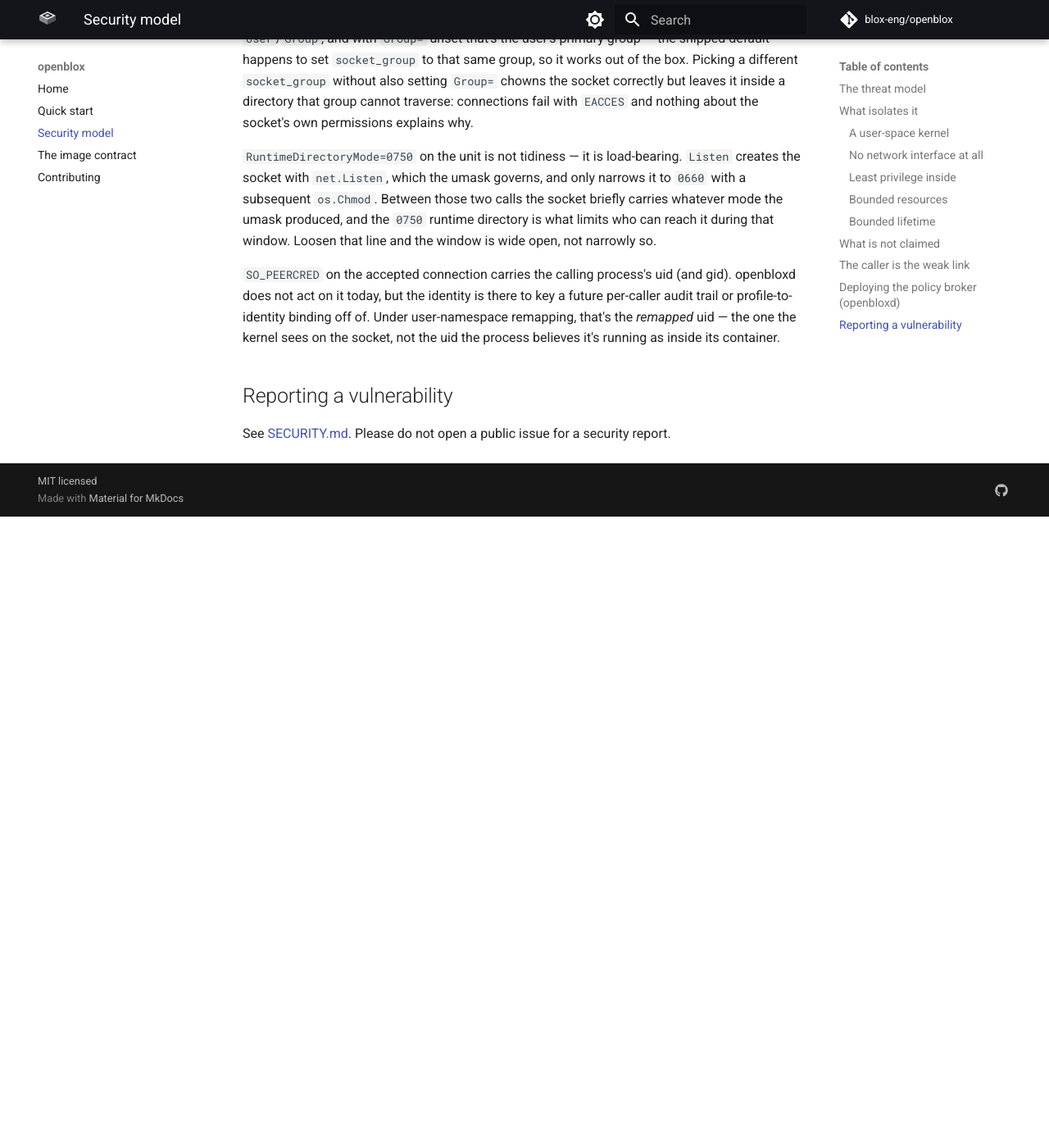
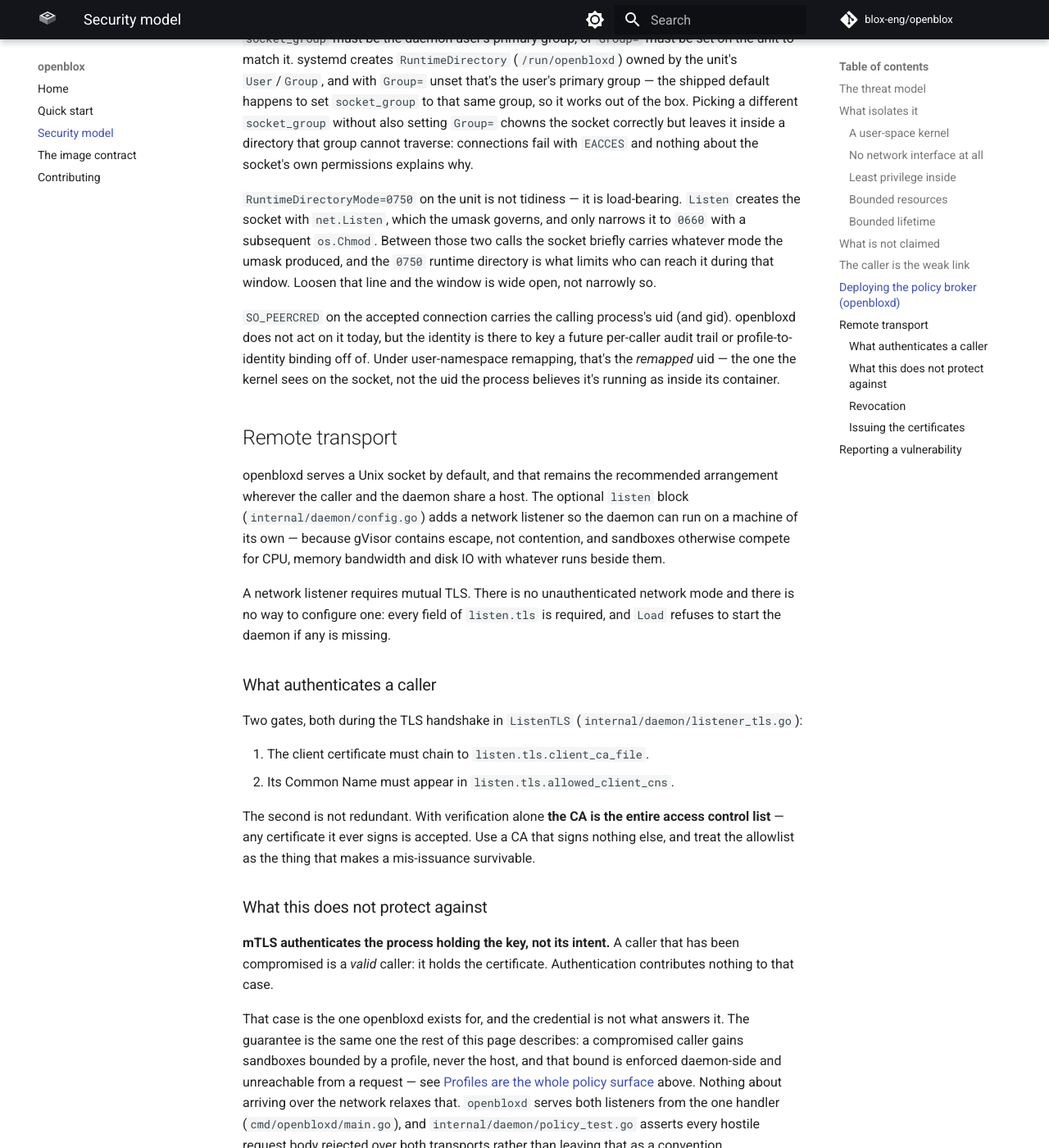
Before and after one commit to blox-eng/openblox, an MkDocs documentation site: the page built from docs/security.md, in a window 1280 px wide and 1400 px high, scrolled down 4034 px. Shown: the whole window at 82% size. Built offline with MkDocs 1.6.1 and Material for MkDocs 9.7.7, drawn with Linux system fonts in a browser that asks for light colours; comment, search, counter and statistics services are not loaded; before the commit the page ends 4664 px from its top, so only the background shows below that; some of the changed text lies outside the part shown.

Commit message:
docs(security): state the remote threat model and its limits
Says plainly that a compromised caller is a valid caller and that the
profile, not the credential, is what bounds it; that a private network is
not a sole control; and that revocation is a restart.

````diff
--- a/docs/security.md
+++ b/docs/security.md
@@ -153,7 +153,9 @@ resolves the path fresh on every connection and picks up the new socket.
 
 **The socket group is the entire access-control list.** There is no token and no TLS —
 a Unix socket is a kernel object with no wire to intercept, and mTLS would add a CA,
-issuance and rotation for no real gain here. Two different groups do two different jobs
+issuance and rotation for no real gain here. That calculus only holds while caller and
+daemon share a host; see [Remote transport](#remote-transport) below for the network
+case, where a CA is unavoidable and buys something real. Two different groups do two different jobs
 here, and they are easy to conflate: `socket_group` in the daemon's own config file
 (`deploy/openbloxd.example.yaml`) names the group that may reach the socket — the
 daemon itself creates the socket `0660` and chowns it to that group in `Listen`
@@ -184,6 +186,102 @@ audit trail or profile-to-identity binding off of. Under user-namespace remappin
 that's the *remapped* uid — the one the kernel sees on the socket, not the uid the
 process believes it's running as inside its container.
 
+## Remote transport
+
+openbloxd serves a Unix socket by default, and that remains the recommended
+arrangement wherever the caller and the daemon share a host. The optional
+`listen` block (`internal/daemon/config.go`) adds a network listener so the
+daemon can run on a machine of its own — because gVisor contains escape, not
+contention, and sandboxes otherwise compete for CPU, memory bandwidth and disk
+IO with whatever runs beside them.
+
+A network listener requires mutual TLS. There is no unauthenticated network
+mode and there is no way to configure one: every field of `listen.tls` is
+required, and `Load` refuses to start the daemon if any is missing.
+
+### What authenticates a caller
+
+Two gates, both during the TLS handshake in `ListenTLS`
+(`internal/daemon/listener_tls.go`):
+
+1. The client certificate must chain to `listen.tls.client_ca_file`.
+2. Its Common Name must appear in `listen.tls.allowed_client_cns`.
+
+The second is not redundant. With verification alone **the CA is the entire
+access control list** — any certificate it ever signs is accepted. Use a CA
+that signs nothing else, and treat the allowlist as the thing that makes a
+mis-issuance survivable.
+
+### What this does not protect against
+
+**mTLS authenticates the process holding the key, not its intent.** A caller
+that has been compromised is a *valid* caller: it holds the certificate.
+Authentication contributes nothing to that case.
+
+That case is the one openbloxd exists for, and the credential is not what
+answers it. The guarantee is the same one the rest of this page describes: a
+compromised caller gains sandboxes bounded by a profile, never the host, and
+that bound is enforced daemon-side and unreachable from a request — see
+[Profiles are the whole policy surface](#deploying-the-policy-broker-openbloxd)
+above. Nothing about arriving over the network relaxes that. `openbloxd`
+serves both listeners from the one handler
+(`cmd/openbloxd/main.go`), and `internal/daemon/policy_test.go` asserts every
+hostile request body rejected over both transports rather than leaving that
+as a convention.
+
+**A private network is a real mitigation and a poor sole control.** Running
+the daemon on a VPN or a private subnet meaningfully reduces exposure and is
+recommended. It is not a substitute for the credential: it authenticates a
+route rather than a peer, and it fails open the moment anything else on that
+network is compromised.
+
+**Confidentiality in transit is TLS's alone.** Exec output, file reads and
+dialled streams all cross the network now, with no application-layer
+encryption beneath.
+
+### Revocation
+
+There is none beyond configuration. Go checks neither CRL nor OCSP by default,
+and openbloxd runs neither.
+
+**To revoke a caller: remove its Common Name from `allowed_client_cns` and
+restart the daemon.** `RuntimeDirectoryPreserve=yes` in the shipped unit
+(`deploy/openbloxd.service`) is what makes that restart transparent to
+clients mounting the socket directory, as described above.
+
+This is a limitation, not a design feature. It is workable for a small,
+enumerated set of callers and would not be workable at a scale where
+certificates are issued automatically — anything issuing certificates
+automatically should revoke them automatically too.
+
+### Issuing the certificates
+
+openbloxd is not a certificate authority and does not want to be. A minimal
+private CA, sufficient for one daemon and one caller (bash/zsh — `<(...)`
+process substitution is not POSIX `sh`):
+
+```bash
+# A CA that signs nothing else.
+openssl req -x509 -newkey ec -pkeyopt ec_paramgen_curve:P-256 -nodes -days 3650 \
+  -keyout ca.key -out ca.crt -subj "/CN=openbloxd-ca"
+
+# The daemon's certificate. The SAN must match the address callers dial.
+openssl req -newkey ec -pkeyopt ec_paramgen_curve:P-256 -nodes \
+  -keyout server.key -out server.csr -subj "/CN=openbloxd"
+openssl x509 -req -in server.csr -CA ca.crt -CAkey ca.key -CAcreateserial \
+  -days 825 -out server.crt \
+  -extfile <(printf "subjectAltName=IP:127.0.0.1\nextendedKeyUsage=serverAuth")
+
+# One caller. The CN is what goes in allowed_client_cns.
+openssl req -newkey ec -pkeyopt ec_paramgen_curve:P-256 -nodes \
+  -keyout client.key -out client.csr -subj "/CN=sandbox-caller"
+openssl x509 -req -in client.csr -CA ca.crt -CAkey ca.key -CAcreateserial \
+  -days 825 -out client.crt \
+  -extfile <(printf "extendedKeyUsage=clientAuth")
+```
+
+Keep `ca.key` off both machines once the certificates are issued.
+
 ## Reporting a vulnerability
 
 See [SECURITY.md](https://github.com/blox-eng/openblox/blob/main/SECURITY.md). Please do
````
